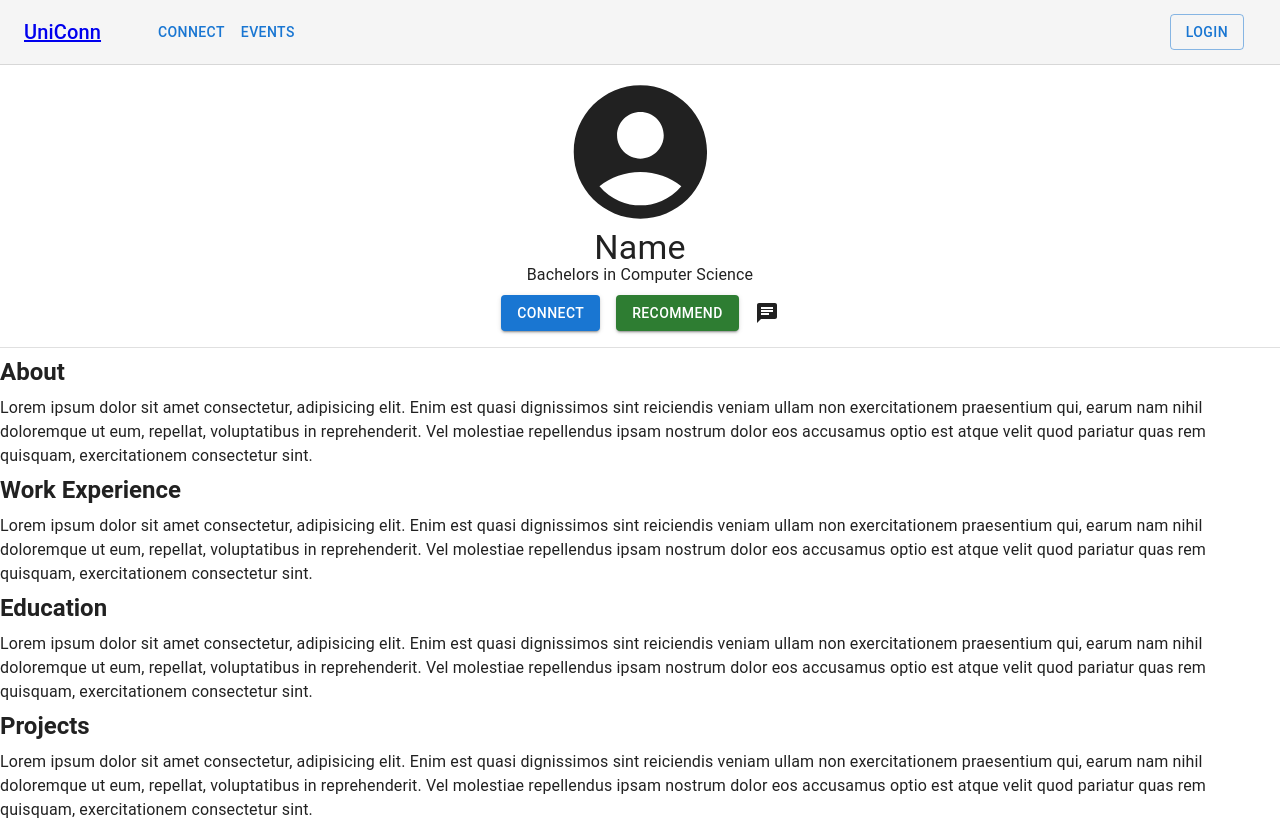
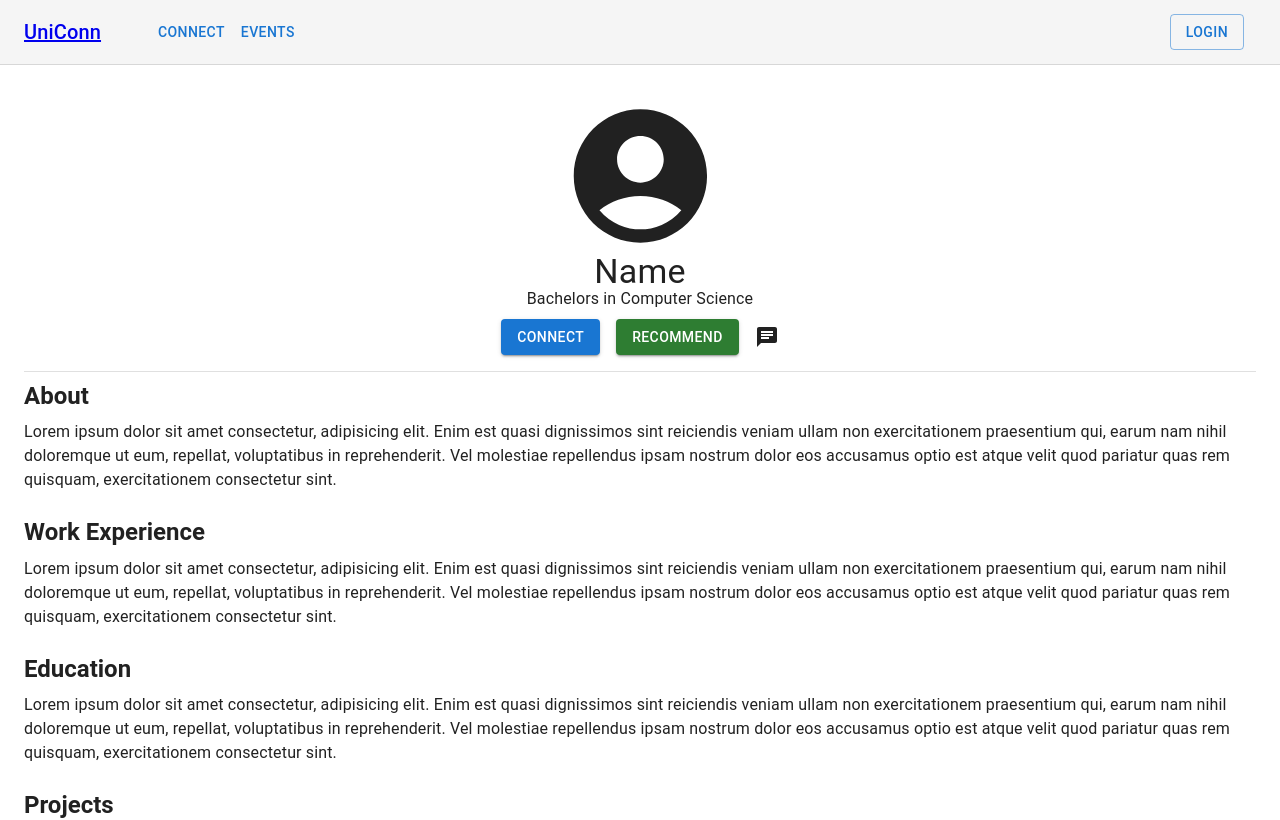
Before and after one commit to Jason10897/UniConn, a React (Create React App) app: page /profile in a window 1280 px wide. Shown: the top 820 px of the page. Built offline with nearby package versions, Linux system fonts and the light colour scheme.

Commit message:
Fix margins and spacing for details

```diff
--- a/src/components/profile/Details.jsx
+++ b/src/components/profile/Details.jsx
@@ -9,7 +9,7 @@ export default function Details(params) {
                 {params.title}
             </Typography>
 
-            <Typography variant="body1" gutterBottom component="div" sx={{ textAlign: 'left' }}>
+            <Typography variant="body1" gutterBottom component="div" sx={{ textAlign: 'left', marginBottom: 3 }}>
                 {titleDetails(params.title)}
             </Typography>
 
--- a/src/components/profile/UserProfile.js
+++ b/src/components/profile/UserProfile.js
@@ -4,7 +4,7 @@ import { alpha, styled } from "@mui/material/styles";
 import PersonIcon from "@mui/icons-material/Person";
 import Typography from "@mui/material/Typography";
 import ChatIcon from "@mui/icons-material/Chat";
-import { Avatar, Button } from "@mui/material";
+import { Avatar, Button, Box } from "@mui/material";
 import { Stack } from "@mui/material";
 import { Divider } from "@mui/material";
 import Details from "./Details";
@@ -18,7 +18,7 @@ const styleProfileIcon = {
 
 export default function UserProfile() {
   return (
-    <>
+    <Box sx={{margin: 3}}>
       <AccountCircleIcon style={styleProfileIcon} /> {/* Profile Icon */}
       <Typography
         variant="h4"
@@ -62,6 +62,6 @@ export default function UserProfile() {
       <Details title="Education" />
       <Details title="Projects" />
       <RoadMapLink/>
-    </>
+    </Box>
   );
 }
```
